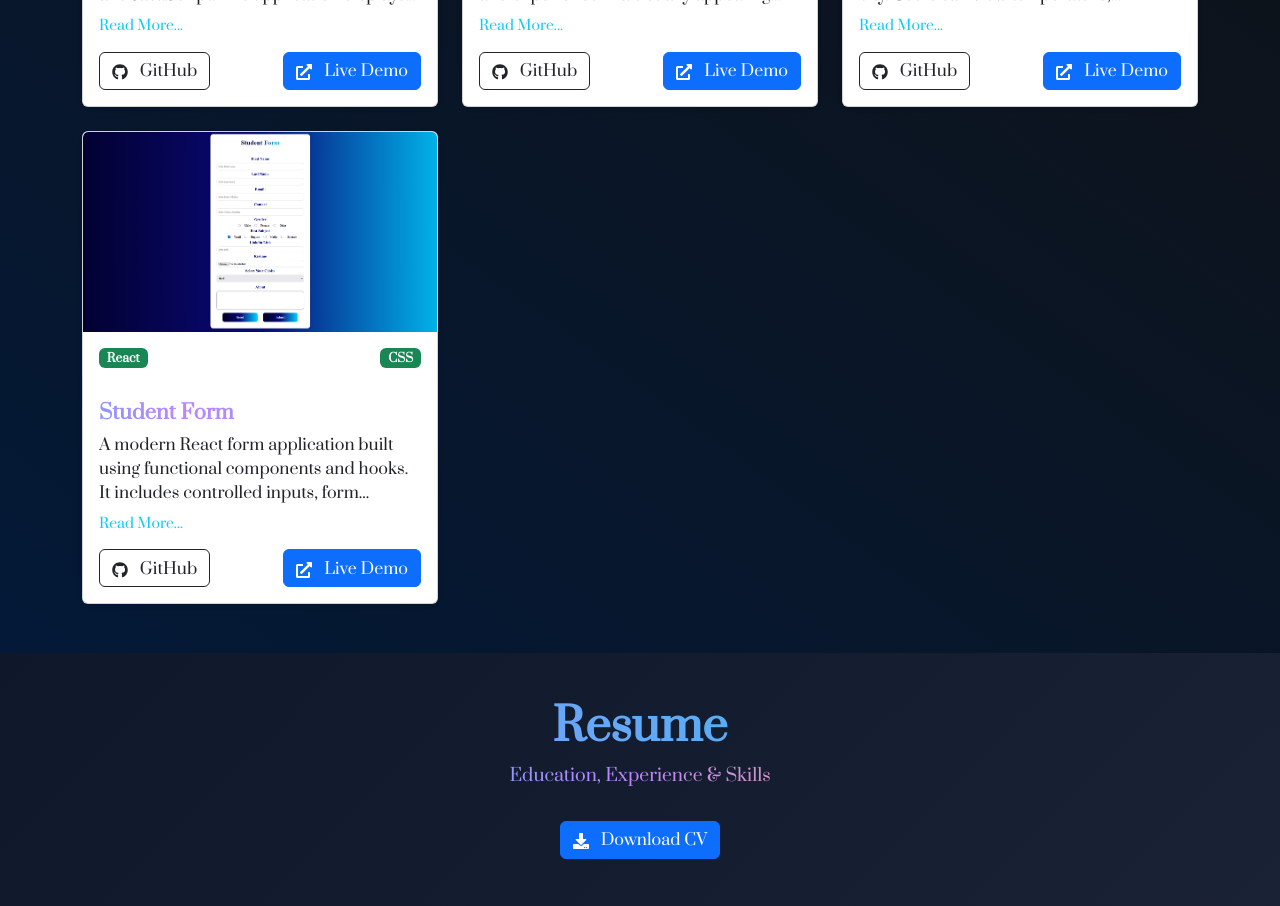
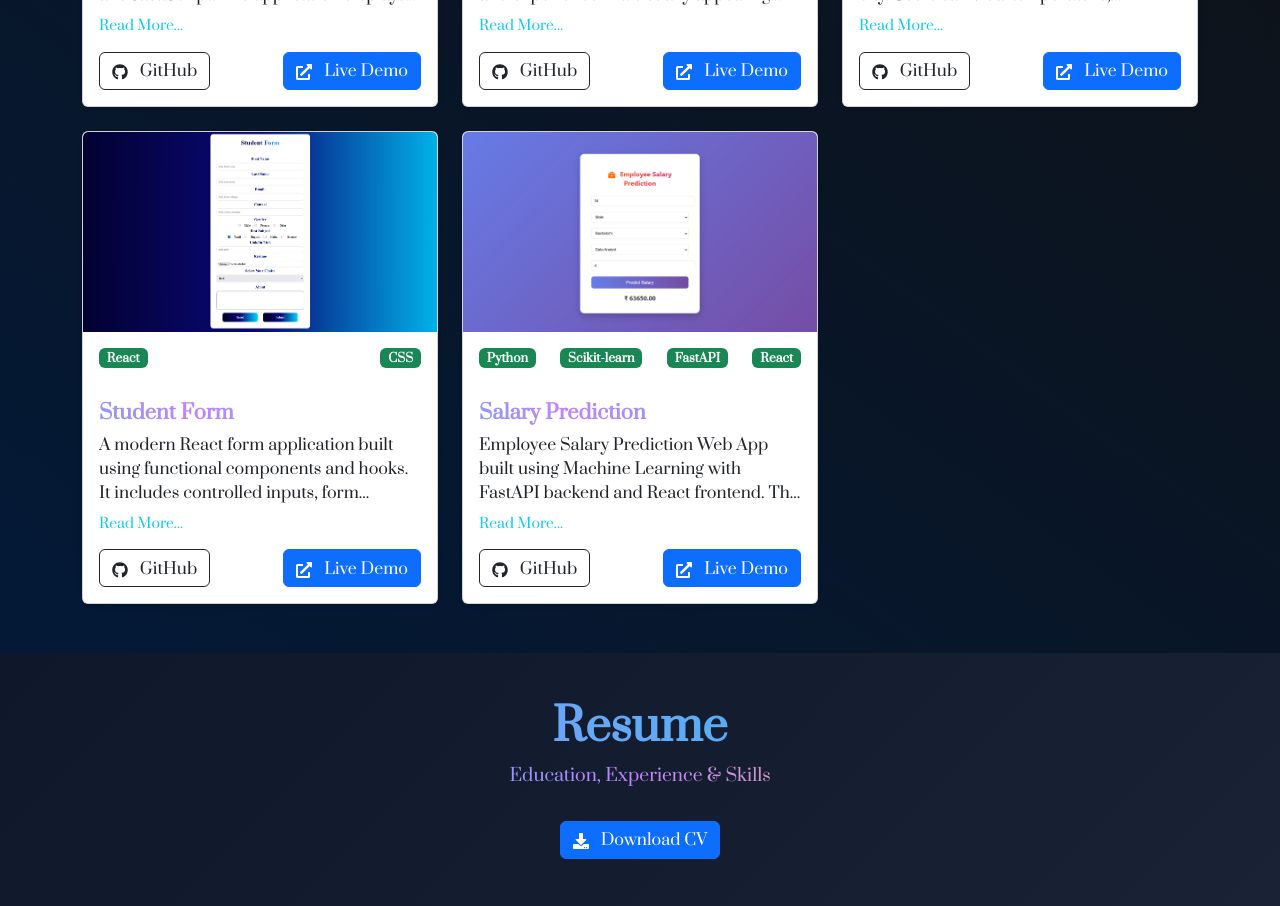
Before and after one commit to simonwsesuraj/Portfolio, a React (Vite) app: page / in a window 1280 px wide. Shown: the part 2080-2986 px from the top of the page. Built offline with nearby package versions, Linux system fonts and the light colour scheme.

Commit message:
project-added

```diff
--- a/src/data/projectsData.js
+++ b/src/data/projectsData.js
@@ -2,6 +2,7 @@ import NewYearCountdown from "../assets/projects/NewyearCountdown.png";
 import PortfolioWesite from "../assets/projects/PortfolioWebsite.png";
 import WeatherApp from "../assets/projects/WeatherApp.png";
 import StudentForm from "../assets/projects/StudentForm.png";
+import SalaryPrediction from "../assets/projects/SalaryPrediction.png";
 
 export const projects = [
   {
@@ -41,4 +42,13 @@ export const projects = [
     live : "https://student-form-react-ivory.vercel.app/",
     tech: ["React","CSS"],
   },
+  {
+    id: 5,
+    title: "Salary Prediction",
+    description: "Employee Salary Prediction Web App built using Machine Learning with FastAPI backend and React frontend. The model predicts salary based on age, gender, education level, job title, and experience. Includes dynamic dropdowns, REST API integration, and interactive UI for real-time predictions.  ",
+    image: SalaryPrediction,
+    github: "https://github.com/simonwsesuraj/SalaryPrediction-React-FastAPI-",
+    live : "https://salary-prediction-react-fast-api.vercel.app/",
+    tech: ["Python","Scikit-learn","FastAPI","React"],
+  },
 ];
```
Also changed, not shown: src/assets/projects/SalaryPrediction.png (added).
